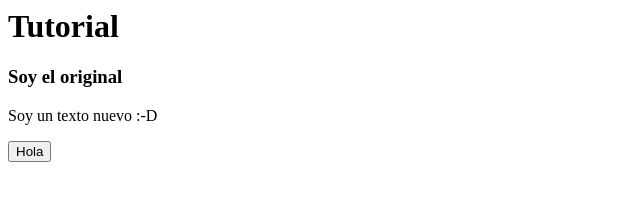
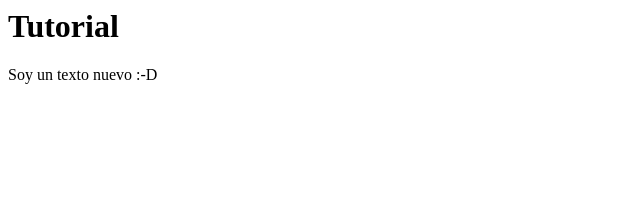
Before and after one commit to tarkin88/TestGitTuto, a plain HTML site: page index.html in a window 1280 px wide. Shown: the whole page, without its empty margins (0-640 px from the left). Drawn offline with Linux system fonts and the light colour scheme.

Commit message:
Elimine elementos

```diff
--- a/index.html
+++ b/index.html
@@ -5,8 +5,6 @@
     </head>
     <body>
         <h1>Tutorial</h1>
-        <h3>Soy el original</h3>
         <p>Soy un texto nuevo :-D</p>
-     <button>Hola</button>
     </body>
 </html>
```
